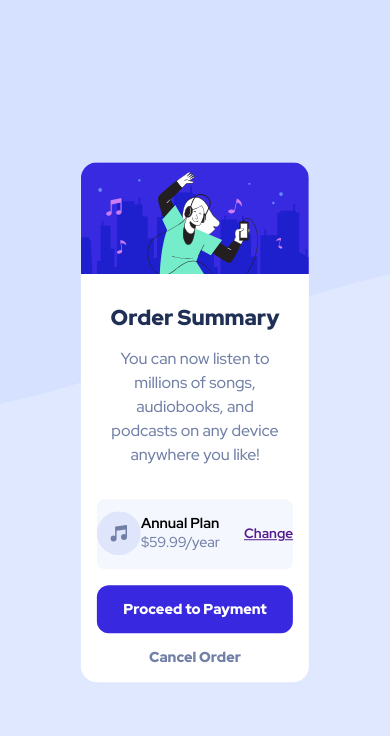
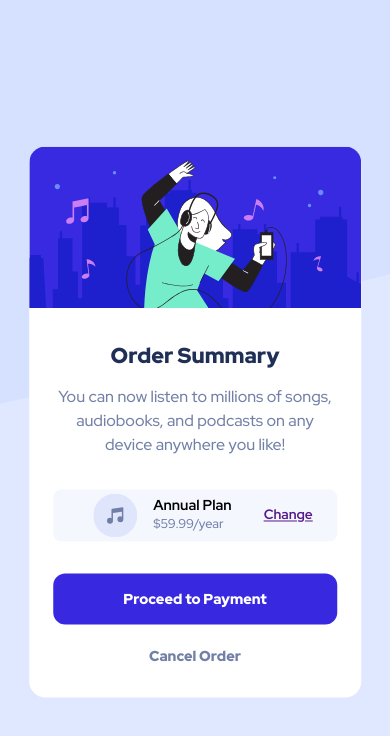
Before and after one commit to RJN-bot/Order-Summary-Challenge, a plain HTML site: page index.html in a window 390 px wide. Drawn offline with Linux system fonts and the light colour scheme.

Commit message:
minutely refactored but more functional and responsive now

```diff
--- a/index.html
+++ b/index.html
@@ -20,17 +20,20 @@
   <!--  -->
   <div class="bg__img"></div>
   <div class="container">
-    <main class="card">
+    <div class="card">
       <img src="/images/illustration-hero.svg" alt="Hero vibing to music">
+      <main>
         <h1>Order Summary</h1>
         <p>You can now listen to millions of songs, audiobooks, and podcasts on any
           device anywhere you like!</p>
         <div class="plan">
+          <div class="priceinfo">
             <img src="/images/icon-music.svg" alt="Music icon">
             <article class="price">
               <h2>Annual Plan</h2>
               <p>$59.99/year</p>
             </article>
+          </div>
           <a href="">Change</a>
         </div>
         <div class="buttons">
@@ -38,6 +41,7 @@
           <a id="cancel">Cancel Order</a>
         </div>
       </main>
+    </div>
   </div>
 
 
--- a/style.css
+++ b/style.css
@@ -30,10 +30,10 @@ body {
   height: 50vh;
 }
 
-.container {
-  width: 315px;
+/* .container {
+  width: 35px;
   margin-inline: auto;
-}
+} */
 
 .card {
   background-color: white;
@@ -42,6 +42,8 @@ body {
   left: 50%;
   top: 50%;
   transform: translate(-50%, -50%);
+  min-width: 85vw;
+  margin: 0 auto;
 }
 
 img {
@@ -52,7 +54,7 @@ img {
 h1 {
   font-size: 1.35rem;
   text-align: center;
-  margin-top: 1.75rem;
+  margin-top: 2rem;
   font-weight: 900;
   color: var(--Darkblue);
 }
@@ -60,7 +62,7 @@ h1 {
 p {
   color: var(--Desaturatedblue);
   text-align: center;
-  margin-inline: 1.5rem;
+  /* margin-inline: 1.5rem; */
   line-height: 1.5;
   font-weight: 500;
   font-size: 1rem;
@@ -71,19 +73,33 @@ p {
   display: flex;
   justify-content: space-around;
   border-radius: 0.5rem;
-  margin: 1rem;
+  margin: 1.5rem 0;
   margin-top: 2rem;
+  padding: 0.25rem 0.5rem;
 }
 
-.plan img {
+.priceinfo img {
   width: 2.75rem;
   height: 2.75rem;
-  margin-block: 0.75rem;
+  /* margin-block: 0.75rem; */
+  margin-inline: 1rem;
 }
 
-.plan .price {
-  margin-block: 1rem;
-  margin-right: 1.5em;
+.price {
+  display: flex;
+  flex-direction: column;
+  justify-content: center;
+  align-items: flex-start;
+  align-content: space-between;
+}
+
+.priceinfo {
+  display: flex;
+  flex-direction: row;
+  justify-content: space-around;
+  /* padding-block: 2rem; */
+  justify-content: center;
+  align-items: center;
 }
 
 .plan .price h2 {
@@ -92,7 +108,7 @@ p {
 }
 
 .plan .price p {
-  font-size: 0.9rem;
+  font-size: 0.8rem;
   margin: 0;
   text-align: left;
 }
@@ -105,12 +121,12 @@ p {
 
 .buttons {
   display: flex;
-  flex-direction: column;  margin: 0 1rem;
+  flex-direction: column;
+  /* margin: 0 1.5rem; */
 }
 
 #payment {
   background-color: var(--Brightblue);
-
   width: auto;
   height: 3rem;
   color: white;
@@ -119,19 +135,30 @@ p {
   border: none;
   font-size: 0.9rem;
   flex-grow: 1;
+  padding: 1.6rem;
+  display: flex;
+  align-items: center;
+  justify-content: center;
+  margin-top: 0.5rem;
 }
 
 #cancel {
   color: var(--Desaturatedblue);
   font-size: 0.9rem;
   text-align: center;
-  padding: 1rem 0;
+  margin: 1.5rem 0;
+  /* padding: 1.2rem 0; */
   font-weight: 900;
   background: none;
   border: none;
   display: flex;
   align-items: center;
   justify-content: center;
+  margin-bottom: 2rem;
+}
+
+main {
+  margin: 0 1.5rem;
 }
 
 @media (min-width: 768px) {
```
Lines whose indentation alone changed are shown as unchanged.
